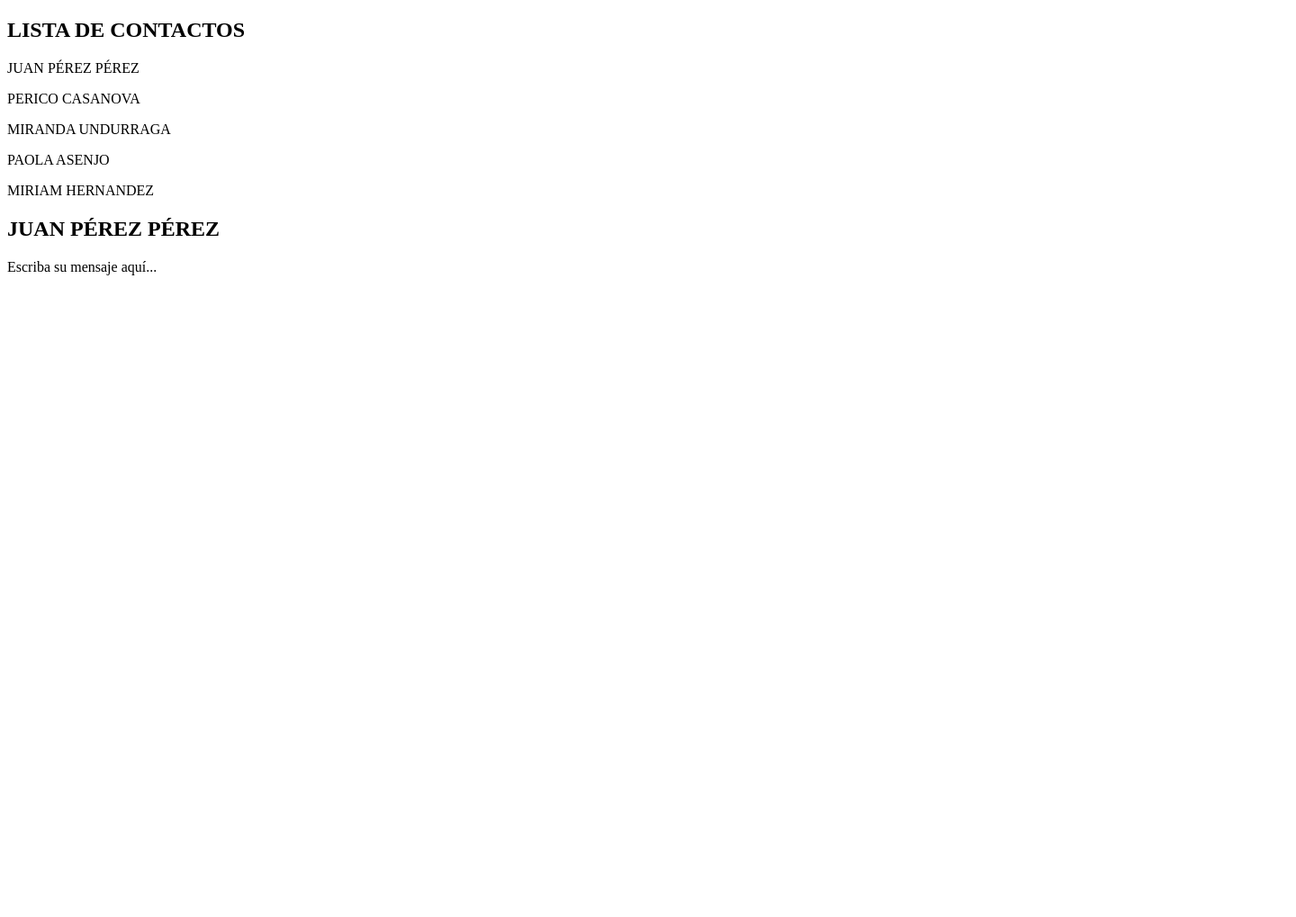
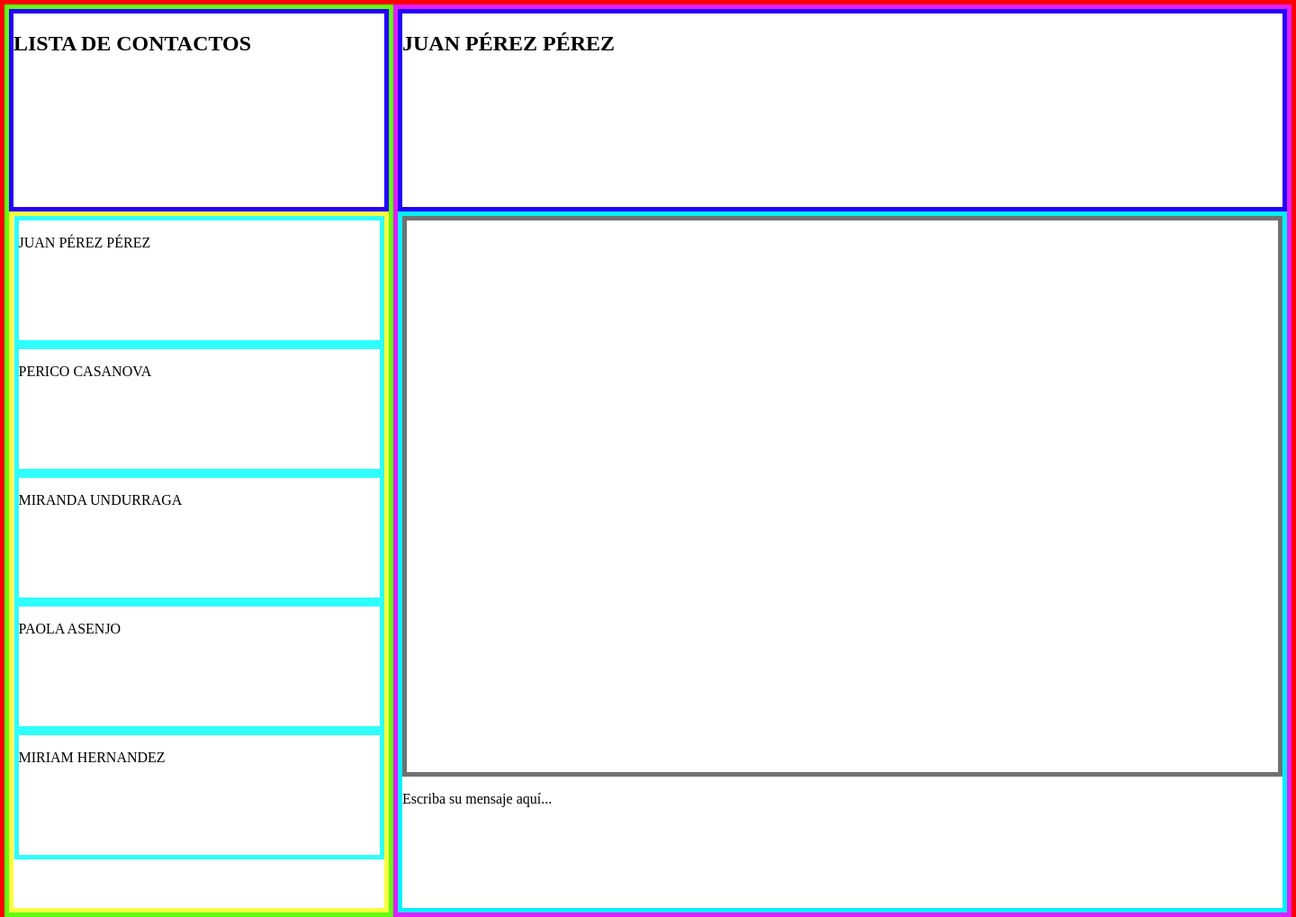
Before and after one commit to franciscodelrio/ejercicios-taller-apps, a plain HTML site: page whatzapp/index.html in a window 1280 px wide. Shown: the whole page at 90% size, 1440 px wide, since content can reach past the window. Before the commit the page ends 800 px from the top, so only its background shows below. Drawn offline with Linux system fonts and the light colour scheme.

Commit message:
se actualiza el diseño de la pagina whatzapp

```diff
--- a/whatzapp/index.html
+++ b/whatzapp/index.html
@@ -5,40 +5,45 @@
     <meta name="viewport" content="width=device-width, initial-scale=1.0">
     <meta http-equiv="X-UA-Compatible" content="ie=edge">
     <title>WhatzApp</title>
+    <link rel="stylesheet" href="styles.css">
 </head>
 <body>
-    <main>
-    <aside>
-        <header>
+    <main class="contenedor-principal">
+    <aside class="contenedor-contactos">
+        <header class="header-contactos">
         <h1>LISTA DE CONTACTOS</h1>
         </header>
-        <article>
+        <section class="seccion-contactos">
+            <article class="contactos">
                 <p>JUAN PÉREZ PÉREZ</p>
                 </article>
-        <article>
+                <article class="contactos">
                 <p>PERICO CASANOVA</p>
                 </article>
-        <article>
+                <article class="contactos">
                 <p>MIRANDA UNDURRAGA</p>
                 </article>
-        <article>
+                <article class="contactos">
                 <p>PAOLA ASENJO</p>
                 </article>
-        <article>
+                <article class="contactos">
                 <p>MIRIAM HERNANDEZ</p>
                 </article>
+        </section>
     </aside>
-    <section>
-        <header>
+    <aside class="contenedor-informacion">
+        <header class="header-principal">
         <H1>JUAN PÉREZ PÉREZ</H1>
         </header>
-        <article>
+        <section class="contenedor-central">
+            <article class="informacion-central">
 
             </article>
-        <footer>
+            <footer class="contenedor-mensaje">
             <P>Escriba su mensaje aquí...</P>
             </footer>
         </section>
+    </aside>
     </main>
 </body>
 </html>
--- a/whatzapp/styles.css
+++ b/whatzapp/styles.css
@@ -0,0 +1,90 @@
+body {
+    margin: 0;
+}
+
+main {
+    display: block;
+}
+
+.contenedor-principal {
+    margin: 0 auto;
+    width: 1440px;
+    height: 1024px;
+    background: #FFFFFF;
+    border: 5px solid #FF0000;
+    box-sizing: border-box;
+}
+
+.contenedor-contactos {
+    margin: 0 auto;
+    width: 432px;
+    height: 1014px;
+    background: #FFFFFF;
+    border: 5px solid #5DFF11;
+    float: left;
+    box-sizing: border-box;
+}
+
+.header-contactos {
+    margin: 0 auto;
+    width: 422px;
+    height: 225px;
+    background: #FFFFFF;
+    border: 5px solid #2400FF;
+    box-sizing: border-box;
+}
+
+.seccion-contactos{
+    margin: 0 auto;
+    width: 422px;
+    height: 779px;
+    background: #FFFFFF;
+    border: 5px solid #FBFF3E;
+    box-sizing: border-box;
+}
+
+.contactos {
+    margin: 0 auto;
+    width: 411px;
+    height: 143px;
+    background: #FFFFFF;
+    border: 5px solid #2EFFFF;
+    box-sizing: border-box;
+}
+
+.contenedor-informacion {
+    margin: 0 auto;
+    width: 998px;
+    height: 1014px;
+    background: #FFFFFF;
+    border: 5px solid #E01FFF;
+    box-sizing: border-box;
+    float: right;
+}
+
+.header-principal {
+    margin: 0 auto;
+    width: 988px;
+    height: 225px;
+    background: #FFFFFF;
+    border: 5px solid #2400FF;
+    box-sizing: border-box;
+}
+
+.contenedor-central {
+    margin: 0 auto;
+    width: 988px;
+    height: 779px;
+    background: #FFFFFF;
+    border: 5px solid #00F0FF;
+    box-sizing: border-box;
+}
+
+.informacion-central {
+    margin: 0 auto;
+    width: 978px;
+    height: 623px;
+    background: #FFFFFF;
+    border: 5px solid #717171;
+    box-sizing: border-box;
+}
```
Lines whose indentation alone changed are shown as unchanged.
